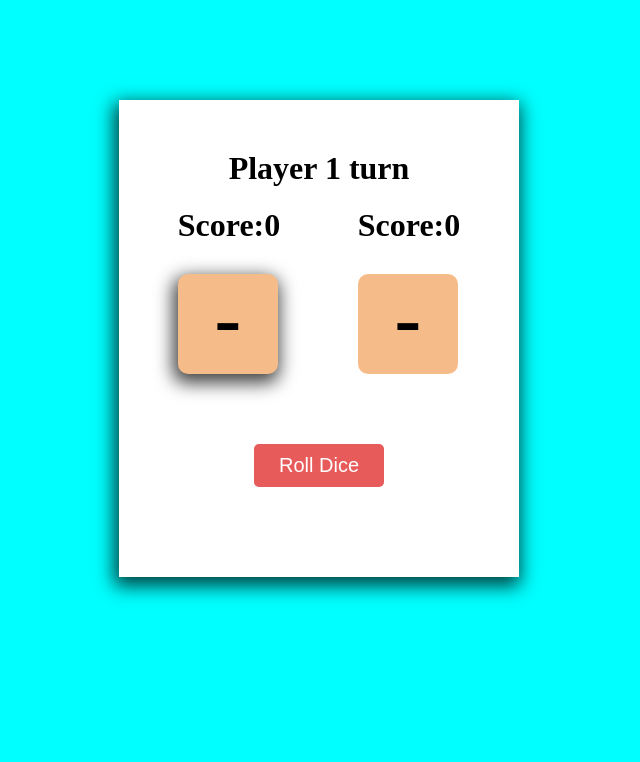
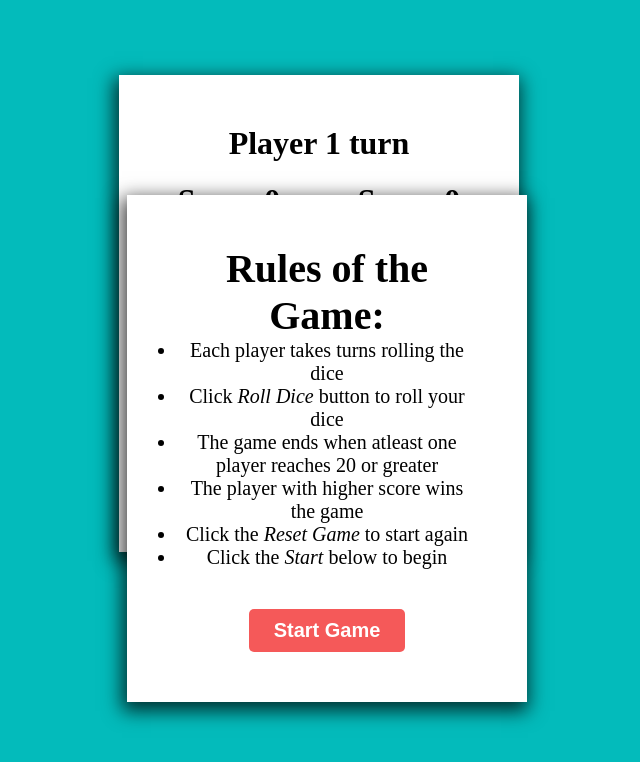
Before and after one commit to RanjanSushant/Dice_Game, a plain HTML site: page index.html in a window 1280 px wide. Shown: the whole page, without its empty margins (321-961 px from the left). Drawn offline with Linux system fonts and the light colour scheme.

Commit message:
added rules modal

```diff
--- a/index.html
+++ b/index.html
@@ -25,7 +25,18 @@
         <button id="rollbutton">Roll Dice</button>
         <button id="resetbtn">Reset Game</button>
 
-
+        <div class="rules" id="rules">
+            <h1>Rules of the Game:</h1>
+            <ul>
+                <li>Each player takes turns rolling the dice</li>
+                <li>Click <em>Roll Dice</em> button to roll your dice</li>
+                <li>The game ends when atleast one player reaches 20 or greater</li>
+                <li>The player with higher score wins the game</li>
+                <li>Click the <em>Reset Game</em> to start again</li>
+                <li>Click the <em>Start</em> below to begin</li>
+            </ul>
+            <button id="start-game">Start Game</button>
+        </div>
     </div>
     <script src="script.js"></script>
 </body>
--- a/script.js
+++ b/script.js
@@ -8,10 +8,12 @@ const player2Score = document.querySelector("#player2score");
 const player1Dice = document.querySelector("#player1dice");
 const player2Dice = document.querySelector("#player2dice");
 
+const startBtn = document.querySelector("#start-game")
 const rollBtn = document.querySelector("#rollbutton");
 const resetBtn = document.querySelector("#resetbtn");
 
-const celebrate = document.querySelector("#celebrate")
+const celebrate = document.querySelector("#celebrate");
+const rulesModal = document.querySelector("#rules");
 
 //local variables
 let score1 = 0;
@@ -77,3 +79,7 @@ resetBtn.addEventListener("click", function() {
     resetBtn.style.display = "none"
     rollBtn.style.display = "block"
 })
+
+startBtn.addEventListener("click", function() {
+    rulesModal.style.display = "none"
+})
--- a/styles.css
+++ b/styles.css
@@ -5,7 +5,7 @@
 }
 
 body {
-    background: aqua;
+    background: rgb(3, 187, 187);
 }
 
 #celebrate {
@@ -16,11 +16,11 @@ body {
     margin-bottom: 20px;
 }
 
-.container {
+.container, .rules {
     background: white;
     width: 400px;
     margin: 0 auto;
-    margin-top: 100px;
+    margin-top: 75px;
     text-align: center;
     box-shadow: -2px 6px 18px 3px rgba(0,0,0,0.75);
     padding: 50px;
@@ -56,7 +56,7 @@ body {
 }
 
 button {
-    background: rgb(231, 91, 91);
+    background: rgb(245, 89, 89);
     color: white;
     margin: 40px auto;
     border: none;
@@ -64,10 +64,15 @@ button {
     border-radius: 5px;
     font-size: 20px;
     cursor: pointer;
+    font-weight: 600;
 }
 
 button:focus {
     outline: none;
+}
+
+#rollbutton {
+    background: rgb(32, 235, 32);
 }
 
 #resetbtn {
@@ -77,3 +82,12 @@ button:focus {
 .active {
     box-shadow: -2px 6px 18px 3px rgba(0,0,0,0.75);
 }
+
+.rules {
+    /* display: none; */
+    position: absolute;
+    top: 15%;
+    left: 35%;
+    font-size: 20px;
+    padding-bottom: 10px;
+}
```
